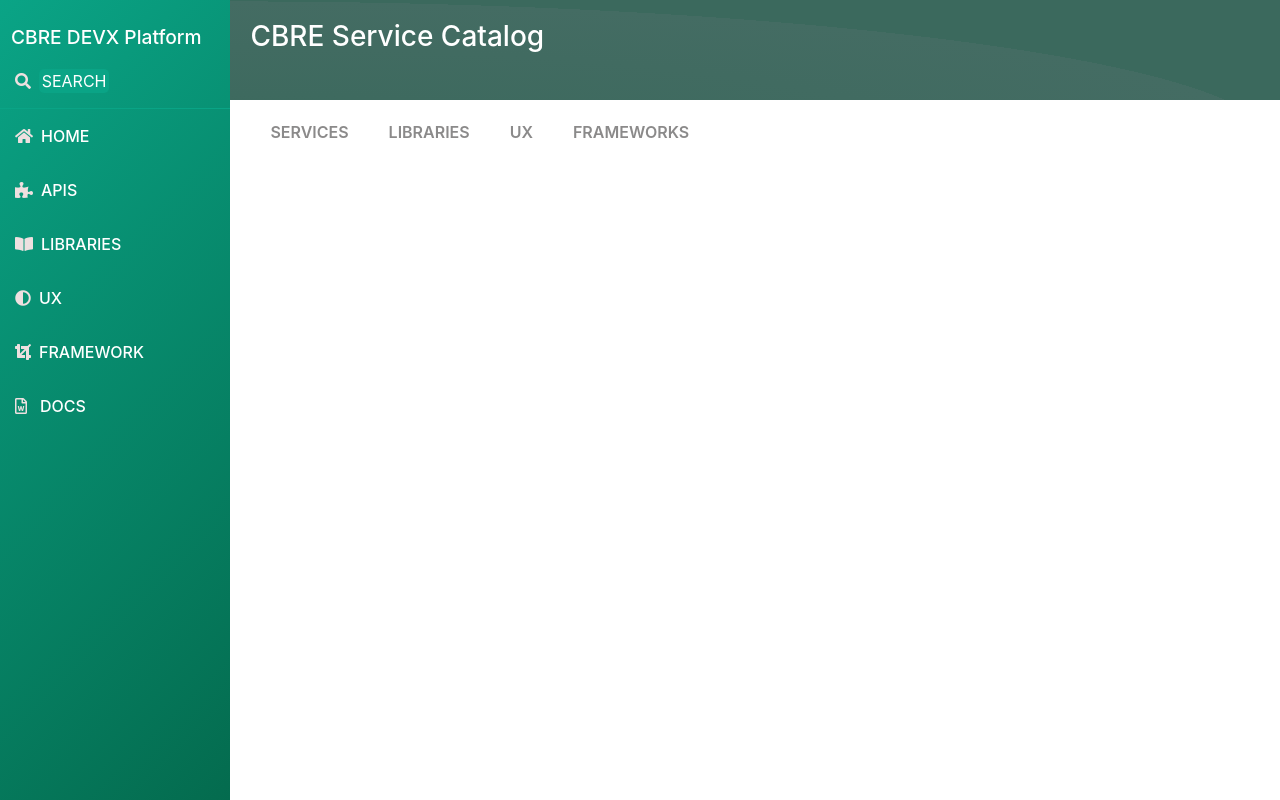
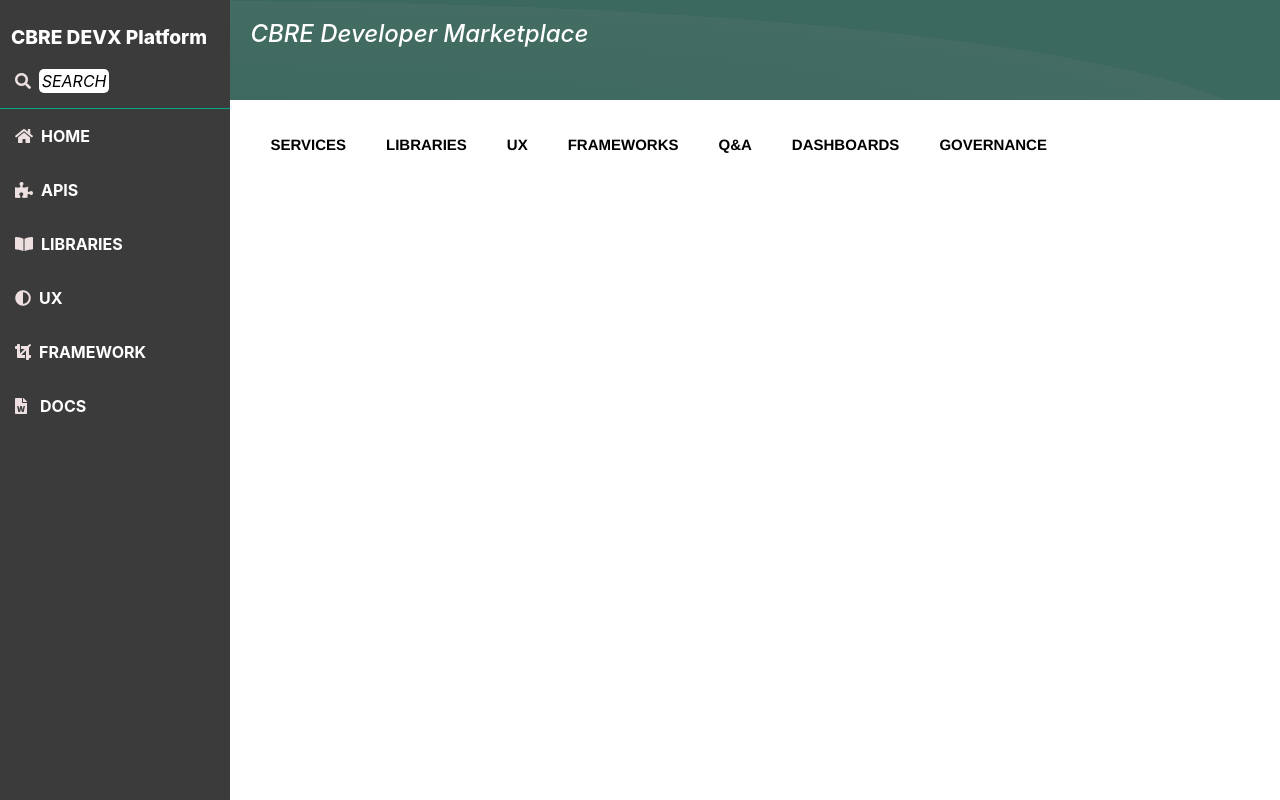
Before and after one commit to vishalkumar392392/cbre-platform, a React (Create React App) app: page / in a window 1280 px wide. Built offline with nearby package versions, Linux system fonts and the light colour scheme.

Commit message:
added stylings

```diff
--- a/src/components/Header/Header.css
+++ b/src/components/Header/Header.css
@@ -1,6 +1,7 @@
 .header {
   height: 100px;
-  background-color: rgb(161, 201, 187);
+  /* background-color: rgb(161, 201, 187); */
+   background-color: #006a4d;
   background-image: radial-gradient(
     ellipse farthest-corner at 0 140%,
     rgb(59, 105, 93) 0%,
@@ -24,19 +25,22 @@
   font-weight: 600;
 }
 
-.main-nav li a:link,
-.main-nav li a:visited {
+.main-nav li a,
+.main-nav li {
   padding: 8px 0;
-  color: #8b8a8a;
+  color: black;
   text-decoration: none;
   text-transform: uppercase;
   border-bottom: 2px solid transparent;
   font-size: 90%;
+  font-size: 20px;
   transition: border-bottom 0.2s;
 }
 
 .main-nav li a:hover,
 .main-nav li a:active {
+
   color: black;
+
   border-bottom: 2px solid rgb(86, 88, 241);
 }
--- a/src/components/Header/Header.js
+++ b/src/components/Header/Header.js
@@ -9,8 +9,8 @@
   const navbar = (
     <nav>
       <ul className="main-nav">
-        <li>
-          <NavLink to="/services">SERVICES </NavLink>
+        <li style = {{fontStyle:"futura"}}>
+          <NavLink to="/services"><strong>SERVICES</strong> </NavLink>
         </li>
         <li>
           <NavLink to="/libraries">Libraries</NavLink>
@@ -28,11 +28,11 @@
     <div>
       <div className="header">
         {props.name === null ? (
-          <h3>CBRE Service Catalog</h3>
+          <h4   style={{fontStyle: "italic"}}>CBRE Developer Marketplace</h4>
         ) : (
           <div>
             <h3>{props.name}</h3>
-            <p>Devx Api Explorer</p>
+            <p>CBRE Api Explorer</p>
           </div>
         )}
       </div>
--- a/src/components/NavBar/Business/Business.js
+++ b/src/components/NavBar/Business/Business.js
@@ -101,7 +101,7 @@
         <input
           type="button"
           className="btn btn-success btn-sm buttonStyle"
-          value="Bussiness Services"
+          value="Business Services"
           onMouseEnter={hoverHandler}
           onMouseLeave={() => setServices(null)}
         />
--- a/src/components/NavBar/FrameWorkElement/FrameworkElement.js
+++ b/src/components/NavBar/FrameWorkElement/FrameworkElement.js
@@ -9,9 +9,12 @@
     <div>
       <table class="table table-bordered ">
         <thead style={{ backgroundColor: "#f4f5f7" }}>
-          <tr>
+          <tr style={{
+            textAlign: "center",
+            whiteSpace: "nowrap"}}
+          >
             <th style={{ width: "5%" }}>Project Name</th>
-            <th style={{ width: "3%" }}>Description</th>
+            <th style={{ width: "25%" }}>Description</th>
             <th style={{ width: "6%" }}>Documentation</th>
             <th style={{ width: "4%" }}>Product Owners</th>
             <th style={{ width: "1%" }}>Technology Stack</th>
--- a/src/components/NavBar/Librariess/Library.js
+++ b/src/components/NavBar/Librariess/Library.js
@@ -7,10 +7,12 @@
   const lib3 = (
     <div>
       <table class="table table-bordered ">
-        <thead>
-          <tr>
+        <thead style={{ backgroundColor: "#f4f5f7" }}>
+          <tr style={{
+            textAlign: "center",
+            whiteSpace: "nowrap" }}>
             <th style={{ width: "5%" }}>Project Name</th>
-            <th style={{ width: "3%" }}>Description</th>
+            <th style={{ width: "25%" }}>Description</th>
             <th style={{ width: "6%" }}>Documentation</th>
             <th style={{ width: "4%" }}>Product Owners</th>
             <th style={{ width: "1%" }}>Technology Stack</th>
@@ -150,7 +152,7 @@
     </div>
   );
 
-  return <div style={{ margin: "30px 50px" }}>{lib3}</div>;
+  return <div style={{ margin: "30px 20px" }}>{lib3}</div>;
 }
 const mapDispatchToProps = (dispatch) => {
   return {
--- a/src/components/NavBar/Navbar.css
+++ b/src/components/NavBar/Navbar.css
@@ -8,8 +8,7 @@
   cursor: pointer;
   color: black;
 }
-nav ul li {
-}
+
 .NavStyle {
   margin: 0px 25px;
 }
--- a/src/components/NavBar/Navbar.js
+++ b/src/components/NavBar/Navbar.js
@@ -43,22 +43,44 @@
     setShowLibraries(null);
   };
 
+
+  const  question = () =>{
+
+    setDisplay(null);
+    setshowUX(false);
+    setFrameWorks(null);
+    setShowLibraries(null);
+
+  }
+
   return (
     <div>
       <nav>
         <ul className="main-nav">
           <li onClick={displayButtons}>
-            <a to="/services">SERVICES </a>
+            <a  style = {{fontFamily: "FuturaBT-Medium,Helvetica,Arial,sans-serif",fontSize:"15px"}}to="/services">SERVICES </a>
           </li>
           <li onClick={libraries}>
-            <a to="/libraries">Libraries</a>
+            <a style = {{fontFamily: "FuturaBT-Medium,Helvetica,Arial,sans-serif",fontSize:"15px"}}to="/libraries">Libraries</a>
           </li>
           <li onClick={ux}>
-            <a to="/ux">UX</a>
+            <a style = {{fontFamily: "FuturaBT-Medium,Helvetica,Arial,sans-serif",fontSize:"15px"}} to="/ux">UX</a>
           </li>
-          <li onClick={framework}>
-            <a to="/framework">Frameworks</a>
+          <li  onClick={framework}>
+            <a style = {{fontFamily: "FuturaBT-Medium,Helvetica,Arial,sans-serif",fontSize:"15px"}} to="/framework">Frameworks</a>
           </li>
+
+          <li >
+            <a onClick={question}style = {{fontFamily: "FuturaBT-Medium,Helvetica,Arial,sans-serif",fontSize:"15px"}}to="/" >Q&amp;A</a>
+          </li>
+          <li >
+            <a onClick={question}style = {{fontFamily: "FuturaBT-Medium,Helvetica,Arial,sans-serif",fontSize:"15px"}}to="/" >Dashboards</a>
+          </li>
+
+          <li >
+            <a onClick={question} style = {{fontFamily: "FuturaBT-Medium,Helvetica,Arial,sans-serif",fontSize:"15px"}}to="/">Governance</a>
+          </li>
+
         </ul>
       </nav>
       <div>{display === true ? <Business /> : null}</div>
--- a/src/components/NavBar/UxComponent/UxComponent.js
+++ b/src/components/NavBar/UxComponent/UxComponent.js
@@ -6,10 +6,12 @@
   const ux = (
     <div>
       <table class="table table-bordered ">
-        <thead>
-          <tr>
+        <thead style={{ backgroundColor: "#f4f5f7" }}>
+          <tr style={{
+            textAlign: "center",
+            whiteSpace: "nowrap"}}>
             <th style={{ width: "5%" }}>Project Name</th>
-            <th style={{ width: "3%" }}>Description</th>
+            <th style={{ width: "25%" }}>Description</th>
             <th style={{ width: "6%" }}>Documentation</th>
             <th style={{ width: "4%" }}>Product Owners</th>
             <th style={{ width: "1%" }}>Technology Stack</th>
--- a/src/components/Sidebar/Sidebar.css
+++ b/src/components/Sidebar/Sidebar.css
@@ -12,7 +12,8 @@
   top: 0;
   width: 18%;
   height: 100vh;
-  background: linear-gradient(135deg, #0aa486, #046b4e);
+  background:  #3b3b3b;
+
 }
 .wrapper .sidenav h4 {
   color: white;
@@ -31,9 +32,9 @@
 .wrapper .sidenav .search {
   /* margin-top: 20px; */
   width: 35%;
-  background: #0aa486;
+  /* background:black; */
   border: none;
-  color: white;
+  /* color: white; */
   text-align: center;
   border-radius: 5px;
   text-transform: uppercase;
--- a/src/components/Sidebar/Sidebar.js
+++ b/src/components/Sidebar/Sidebar.js
@@ -7,7 +7,7 @@
   return (
     <div className="wrapper">
       <div className="sidenav">
-        <h4>CBRE DEVX Platform</h4>
+        <h4 style = {{fontWeight: "800",color: "white"}}>CBRE DEVX Platform</h4>
         <ul>
           <li className="searchStyle">
             <i className="fas fa-search"></i>
@@ -16,7 +16,7 @@
               type="text"
               value={search}
               onChange={(event) => setsearch(event.target.value)}
-              placeholder="Search"
+              placeholder="Search" style={{ fontStyle: "italic" }}
             />
           </li>
 
@@ -24,7 +24,7 @@
             <i className="fas fa-home"></i>
             <NavLink
               to="/home"
-              style={{ textDecoration: "none", color: "white" }}
+              style={{ textDecoration: "none", color: "white",fontWeight: "700" }}
             >
               Home
             </NavLink>
@@ -33,7 +33,7 @@
             <i className="fas fa-puzzle-piece"></i>
             <NavLink
               to="/services"
-              style={{ textDecoration: "none", color: "white" }}
+              style={{ textDecoration: "none", color: "white",fontWeight: "700" }}
             >
               Apis
             </NavLink>
@@ -42,7 +42,7 @@
             <i className="fas fa-book-open"></i>
             <NavLink
               to="/libraries"
-              style={{ textDecoration: "none", color: "white" }}
+              style={{ textDecoration: "none", color: "white",fontWeight: "700" }}
             >
               Libraries
             </NavLink>
@@ -51,7 +51,7 @@
             <i className="fas fa-adjust"></i>
             <NavLink
               to="/ux"
-              style={{ textDecoration: "none", color: "white" }}
+              style={{ textDecoration: "none", color: "white",fontWeight: "700" }}
             >
               UX
             </NavLink>
@@ -60,17 +60,17 @@
             <i className="fas fa-crop"></i>
             <NavLink
               to="/framework"
-              style={{ textDecoration: "none", color: "white" }}
+              style={{ textDecoration: "none", color: "white",fontWeight: "700" }}
             >
               Framework
             </NavLink>
           </li>
 
           <li>
-            <i style={{ marginRight: "13px" }} className="far fa-file-word"></i>
+            <i style={{ marginRight: "13px",fontWeight: "700" }} className="far fa-file-word"></i>
             <NavLink
               to="/docs"
-              style={{ textDecoration: "none", color: "white" }}
+              style={{ textDecoration: "none", color: "white",fontWeight: "700" }}
             >
               Docs{" "}
             </NavLink>
--- a/src/containers/Content/Content.js
+++ b/src/containers/Content/Content.js
@@ -1,5 +1,5 @@
 import React, { useEffect } from "react";
-import { useState, useDispatch, useSelector } from "react";
+import { useState } from "react";
 import { useParams } from "react-router-dom";
 import axios from "axios";
 import "./Content.css";
@@ -254,7 +254,7 @@
             <tr>
               <th style={{ width: "5%" }}>Tower</th>
               <th style={{ width: "3%" }}>API</th>
-              <th style={{ width: "6%" }}>Description</th>
+              <th style={{ width: "25%" }}>Description</th>
               <th style={{ width: "6%" }}>Publishing App</th>
               <th style={{ width: "8%" }}>API Contacts</th>
             </tr>
--- a/src/store/reducer.js
+++ b/src/store/reducer.js
@@ -7,7 +7,7 @@
     case "ADD_HEADER":
       return {
         ...state,
-        name: "APIs",
+        name: "API'S",
       };
     case "ADD_FRAMEWORK":
       return {
```
